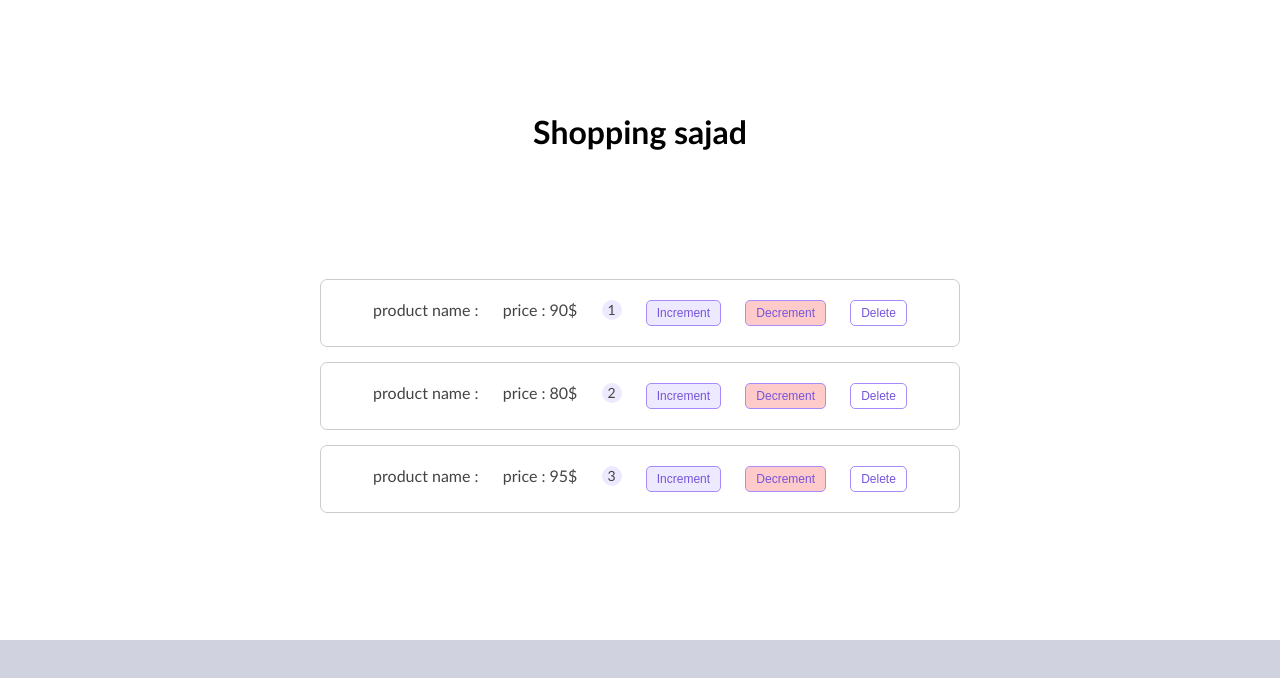
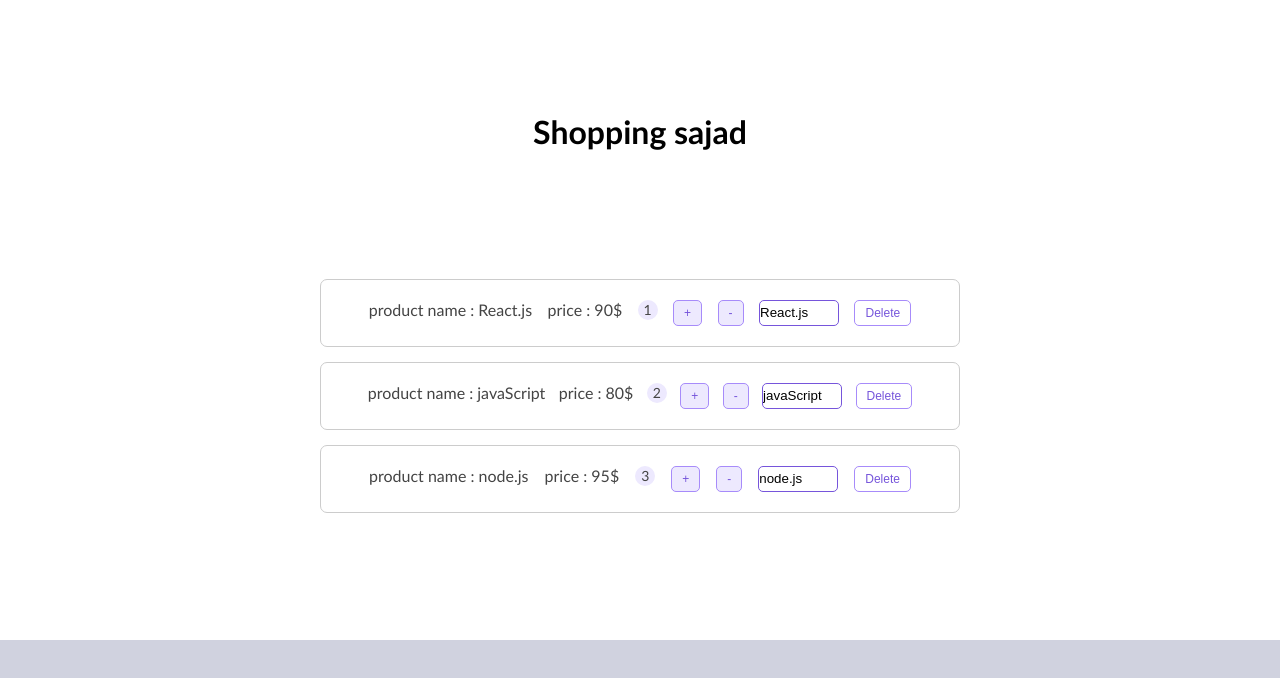
Before and after one commit to Sajadssa/React.js, a React (Create React App) app: page / in a window 1280 px wide. Shown: the top 678 px of the page. Built offline with nearby package versions, Linux system fonts and the light colour scheme.

Commit message:
new changeshas update

```diff
--- a/src/component/Product/Product.js
+++ b/src/component/Product/Product.js
@@ -4,8 +4,14 @@
 import { Fragment } from 'react';
 import styles from './product.module.css';
 import ProductList from '../ProductList/ProductList';
+import { useState } from 'react';
 //in here styles is an object so we can access that properties
 const Product = (props) => {
+  // const [userName, setuserName] = useState("");
+  // const changeHandler = (e) => {
+  //   setuserName(e.target.value);
+  // }
+
   // console.log(props);
   //note: Product is an object as same props is an object ,props is attributes component  that is parameter component  that for use dynamic component
   //develop Product component  passed argument or make dynamic component with props
@@ -19,11 +25,16 @@
         <p >product name : {props.name}  </p>
         <p>price : {props.price}  </p>
   </Fragment> */}
-    <p >product name : {props.product.name}  </p>
+
+      <p >product name : {props.product.title}  </p>
       <p>price : {props.product.price}  </p>
       <span className={styles.value}>{props.product.quantity}</span>
-      <button className={`${styles.button} ${styles.inc}`} onClick={props.OnIncrement} >Increment</button>
-      <button className={`${styles.button} ${styles.dec}`} onClick={props.OnDecrement} >Decrement</button>
+      <button className={`${styles.button} ${styles.inc}`} onClick={props.OnIncrement} >+</button>
+      {/* <input className={styles.input} onChange={props.onChange} type="text" value={props.product.title} /> */}
+
+      <button className={`${styles.button} ${styles.dec}`} onClick={props.OnDecrement} >-</button>
+      <input className={styles.input} onChange={props.onChange} type="text" value={props.product.title} />
+
       {/* for access nested data we can use children attribute */}
       {props.children}
       {/* <p>Product price:{price}</p> */}
--- a/src/component/Product/product.module.css
+++ b/src/component/Product/product.module.css
@@ -23,7 +23,7 @@
     background-color:#ede9fe ;
 }
 .dec{
-    background-color: #fecaca;
+    background-color: #ede9fe;
 
 }
 
@@ -40,3 +40,13 @@
    font-size: 14px;
 
 }
+
+.input{
+    outline: none;
+    border:1px solid #7655db;
+    width: 5rem;
+    border-radius: 5px;
+}
+.input:focus{
+    border: 2px solid #7655db;
+}
--- a/src/component/ProductList/ProductList.js
+++ b/src/component/ProductList/ProductList.js
@@ -1,48 +1,52 @@
-import React, { useState,Component } from 'react';
-import Product from '../Product/Product';
+import React, { useState, Component } from "react";
+import Product from "../Product/Product";
 // import Product from './../Product/Product';
 class ProductList extends Component {
   state = {
     products: [
-            { title: "React.js", price: "90$", id: 1,quantity:1 },
-            { title: "javaScript", price: "80$", id: 2 ,quantity:2},
-            { title: "node.js", price: "95$", id: 3 ,quantity:3},
-        ] } ;
-
+      { title: "React.js", price: "90$", id: 1, quantity: 1 },
+      { title: "javaScript", price: "80$", id: 2, quantity: 2 },
+      { title: "node.js", price: "95$", id: 3, quantity: 3 },
+    ],
+  };
 
   //every state changed=>handler
-        removeHandler=(id)=>{
+  removeHandler = (id) => {
     // console.log('clicked',id);
-            const filterProducts=this.state.products.filter((p)=>p.id!==id);
-            this.setState({products:filterProducts});
+    const filterProducts = this.state.products.filter((p) => p.id !== id);
+    this.setState({ products: filterProducts });
   };
   incrementHandler = (id) => {
-        console.log('increment',id);
-        const products=[...this.state.products];
-         const selectedItem=products.find((p)=>p.id===id);
-       selectedItem.quantity++;//mutate state
-       console.log(products);
-       this.setState({products:products});
+    // console.log('increment',id);
+    const products = [...this.state.products];
+    const selectedItem = products.find((p) => p.id === id);
+    selectedItem.quantity++; //mutate state
+    //    console.log(products);
+    this.setState({ products: products });
+  };
+  decrementHandler = (id) => {
+    // console.log('decrement',id);
+    const products = [...this.state.products];
+    const selectedItem = products.find((p) => p.id === id);
+    selectedItem.quantity--; //mutate state
+      this.setState({ products: products });
+    if (selectedItem.quantity < 1) {
+      const filterProducts = products.filter((p) => p.id !== id);
+      this.setState({ products: filterProducts });
+    }
+    //    console.log(products);
+    //    this.setState({products:products});
+  };
 
-
-
-
-        }
-    decrementHandler = (id) => {
-        console.log('decrement',id);
-        const products=[...this.state.products];
-         const selectedItem=products.find((p)=>p.id===id);
-       selectedItem.quantity--;//mutate state
-       console.log(products);
-       this.setState({products:products});
-
-
-
-
-        }
+  changeHandler = (event, id) => {
+    console.log(event.target.value, id);
+    const products = [...this.state.products];
+    const selectedItem = products.find((p) => p.id === id);
+    selectedItem.title = event.target.value;
+    this.setState({ products: products });
+  };
 
   render() {
-
     return (
       <div>
         {this.state.products.map((product, index) => {
@@ -55,17 +59,13 @@
               onDelete={() => this.removeHandler(product.id)}
               OnIncrement={() => this.incrementHandler(product.id)}
               OnDecrement={() => this.decrementHandler(product.id)}
-
+              onChange={(e) => this.changeHandler(e, product.id)}
             />
           );
         })}
-
       </div>
-
     );
   }
 }
 
-
-
 export default ProductList;
```
Lines whose indentation alone changed are shown as unchanged.
